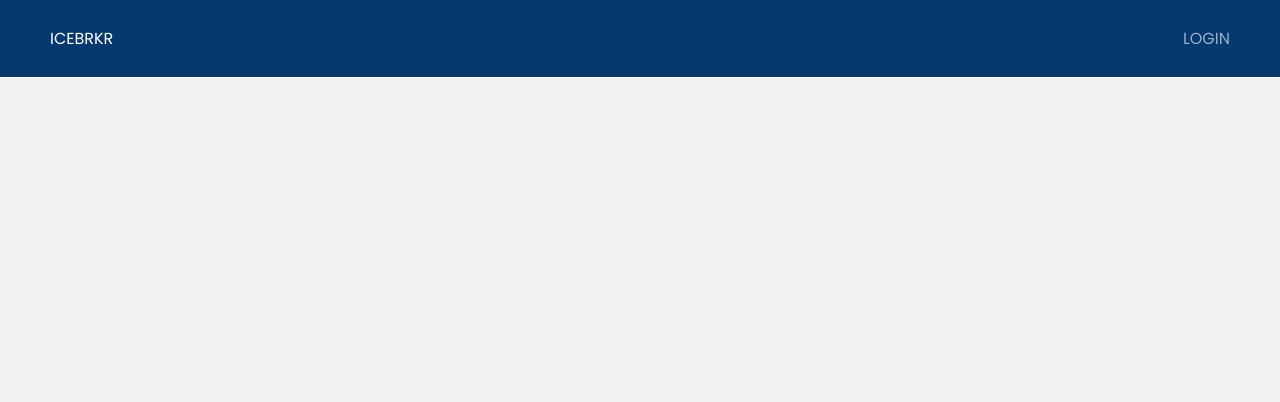
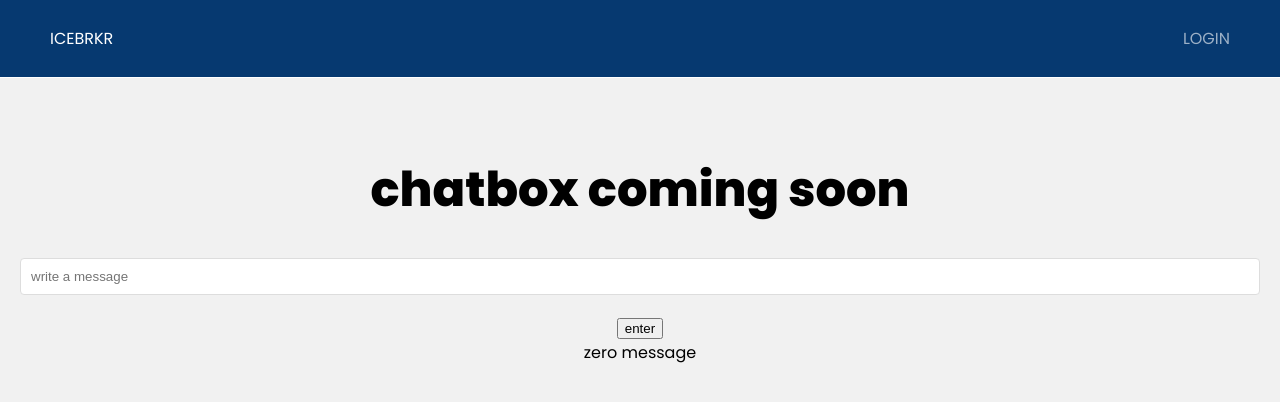
Before and after one commit to crystalkhem/ICEBRKR, a React (Create React App) app in the folder frontend/: page /chat in a window 1280 px wide. Shown: the top 402 px of the page. Built offline with nearby package versions, Linux system fonts and the light colour scheme; no server answers.

Commit message:
basic global chat works!!
chat log between users not established yet

```diff
--- a/frontend/src/pages/Chat.js
+++ b/frontend/src/pages/Chat.js
@@ -1,12 +1,30 @@
 import io from 'socket.io-client'
+import { useEffect, useState } from 'react'
+import { useAuthContext } from '../hooks/useAuthContext'
 
-const socket = io.connect('http://localhost:4000')
+const socket = io.connect('http://localhost:4000/')
 
 const Chat = () => {
-    socket.emit('connection')
+    const { user } = useAuthContext();
+    const [inputmsg, setMsg] = useState('zero message')
+    const [outputmsg, setOutputMsg] = useState('zero message')
+
+    const sendMessage = (event) => {
+        socket.emit('send_message', user.firstName + ': ' + inputmsg)
+    }
+
+    useEffect(() => {
+        socket.on('get_message', data => {
+            setOutputMsg(data)
+        })
+    })
 
     return(
-        <table></table>
+    <div className="chatbox"><h1>chatbox coming soon</h1>
+    <input type='text' onChange={(event) => setMsg(event.target.value)} placeholder="write a message"></input>
+    <button onClick={sendMessage}>enter</button>
+    <br />{outputmsg}
+    </div>
     )
 }
 
```
Also changed, not shown: 1 other file (tests, documents, lock files or other folders).
